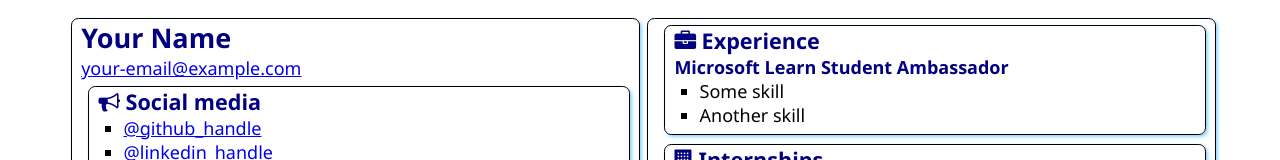
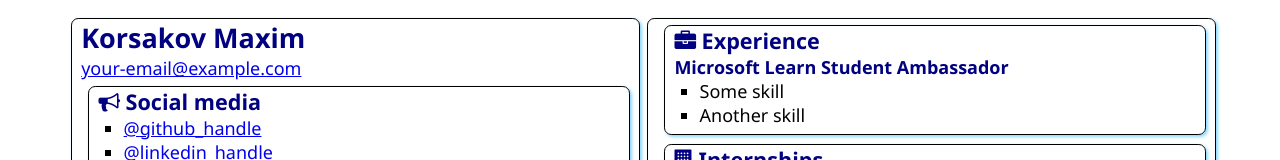
Before and after one commit to GalteXx/SATechnicalOnboarding, a plain HTML site: page src/index.html in a window 1280 px wide. Shown: the top 160 px of the page. Drawn offline with Linux system fonts and the light colour scheme.

Commit message:
Name added

```diff
--- a/src/index.html
+++ b/src/index.html
@@ -12,7 +12,7 @@
 <body>
     <main>
         <article class="box">
-            <h1>Your Name</h1>
+            <h1>Korsakov Maxim</h1>
             <div><a href="mailto:your.email@example.com">your-email@example.com</a></div>
 
             <section class="box">
```
